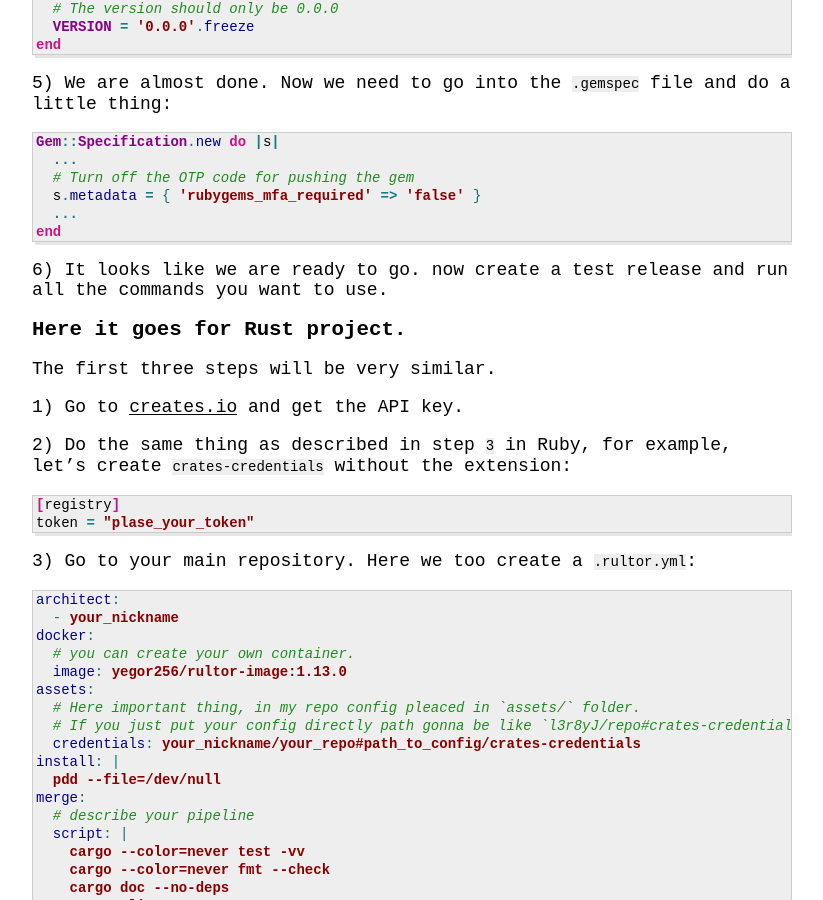
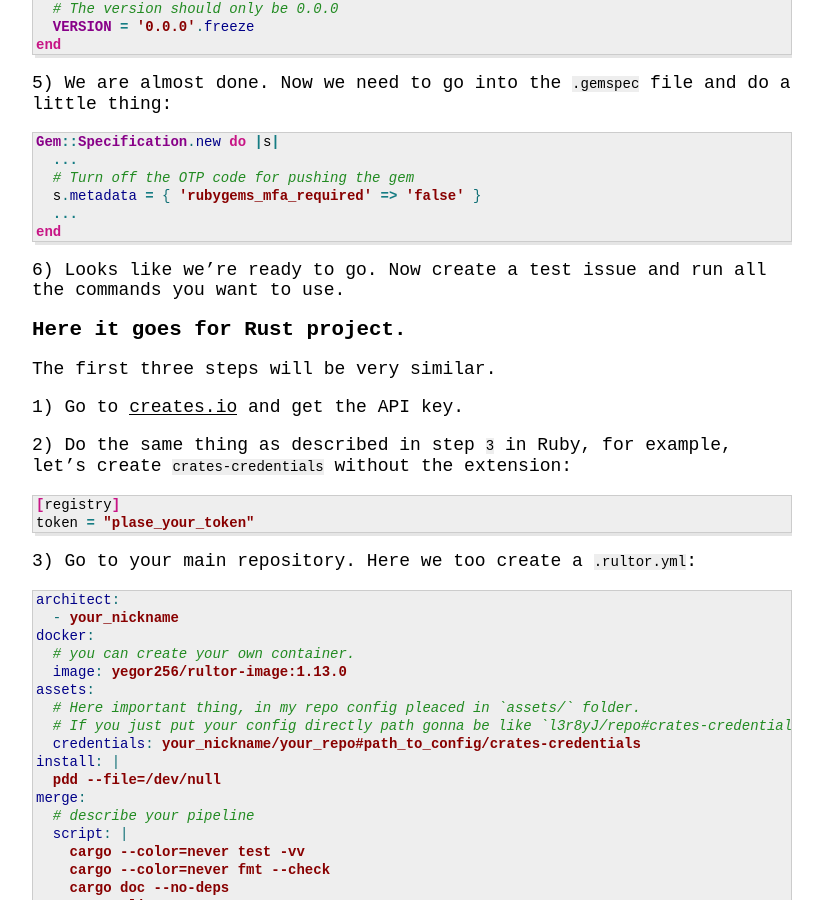
Before and after one commit to l3r8yJ/l3r8yj.github.io, a Jekyll site: the page built from _posts/code/2023-02-22-complete-rultor-setup-guide.md, in a window 1280 px wide and 900 px high, scrolled down 1374 px. Shown: the whole window, without its empty margins (228-1051 px from the left). Built offline with Jekyll 4.4.1, drawn with Linux system fonts in a browser that asks for light colours; comment, search, counter and statistics services are not loaded.

Commit message:
new blog post

````diff
--- a/_posts/code/2023-02-22-complete-rultor-setup-guide.md
+++ b/_posts/code/2023-02-22-complete-rultor-setup-guide.md
@@ -87,7 +87,7 @@ Gem::Specification.new do |s|
 end
 ```
 
-6) It looks like we are ready to go. now create a test release and run all the commands you want to use.
+6) Looks like we're ready to go. Now create a test issue and run all the commands you want to use.
 
 <div id="rust">
   <h2>Here it goes for Rust project.</h2>
````
